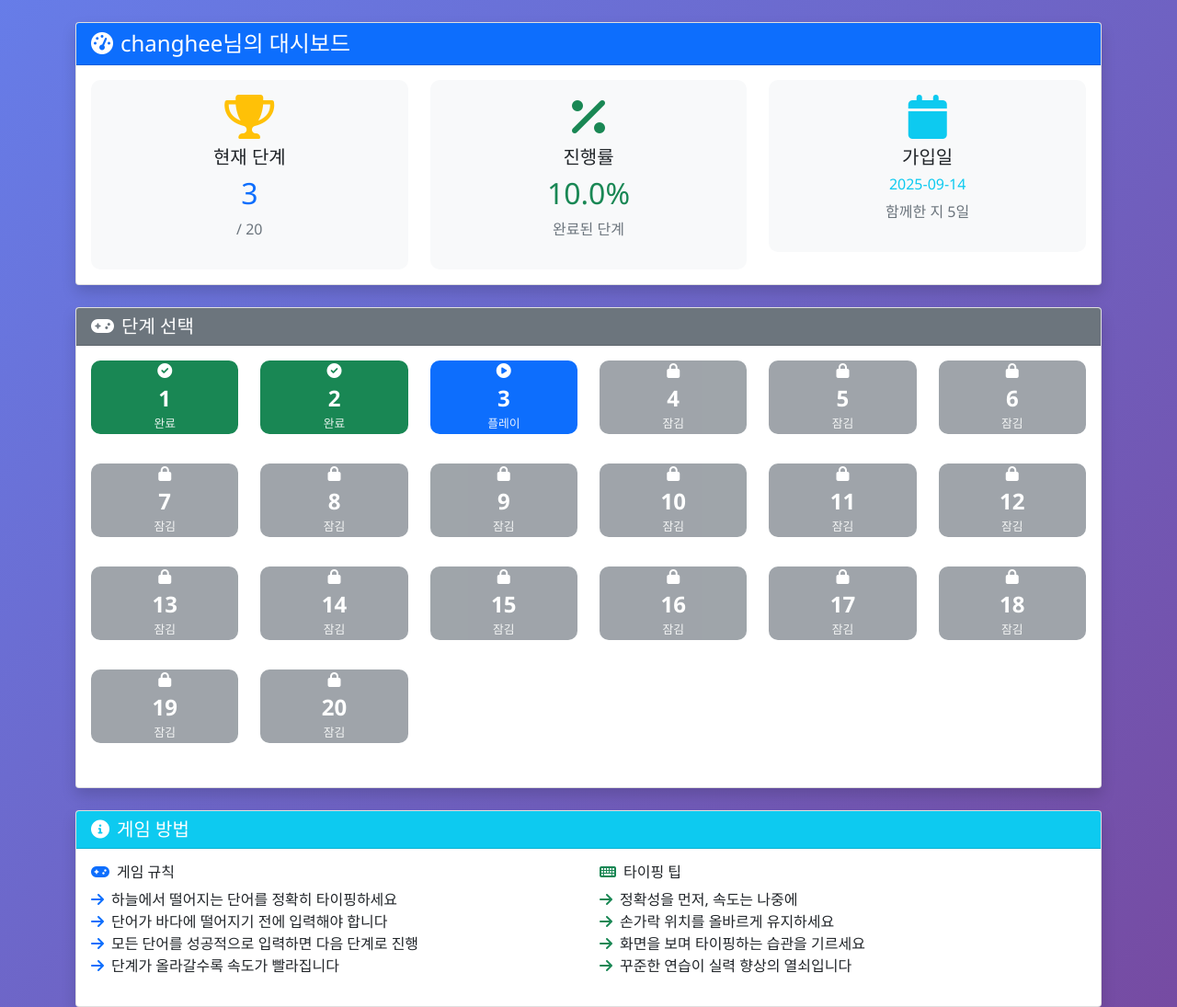
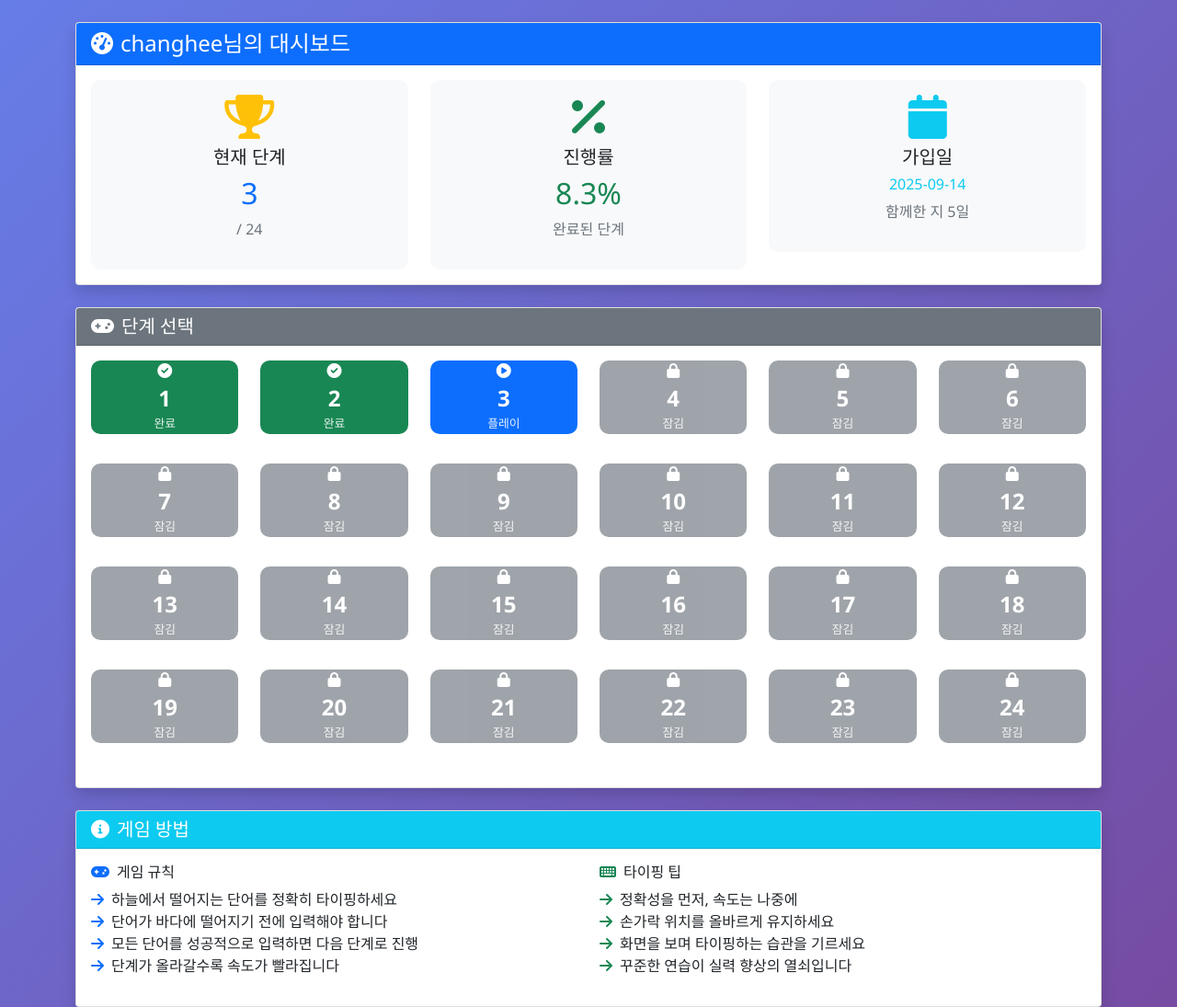
Before and after one commit to changheecho/typing, a Flask app: page /dashboard in a window 1280 px wide. Shown: the part 62-1157 px from the top of the page at 92% size. Run offline with Flask 3, Linux system fonts and the light colour scheme; a user stored in the database is signed in.

Commit message:
초보 단계 추가

```diff
--- a/app.py
+++ b/app.py
@@ -55,26 +55,41 @@ class GameSession(db.Model):
 
 # 단계별 게임 설정
 STAGE_CONFIG = {
-    1: {'speed': 3000, 'word_count': 1, 'word_type': 'single'},  # 3초마다 단어 하나
-    2: {'speed': 2800, 'word_count': 1, 'word_type': 'single'},
-    3: {'speed': 2600, 'word_count': 1, 'word_type': 'single'},
-    4: {'speed': 2400, 'word_count': 1, 'word_type': 'single'},
-    5: {'speed': 2200, 'word_count': 2, 'word_type': 'single'},  # 두 개씩
-    6: {'speed': 2000, 'word_count': 2, 'word_type': 'single'},
-    7: {'speed': 1800, 'word_count': 2, 'word_type': 'single'},
-    8: {'speed': 1600, 'word_count': 2, 'word_type': 'short'},   # 짧은 문장
-    9: {'speed': 1500, 'word_count': 2, 'word_type': 'short'},
-    10: {'speed': 1400, 'word_count': 3, 'word_type': 'short'},
-    11: {'speed': 1300, 'word_count': 3, 'word_type': 'short'},
-    12: {'speed': 1200, 'word_count': 3, 'word_type': 'medium'},  # 중간 문장
-    13: {'speed': 1100, 'word_count': 3, 'word_type': 'medium'},
-    14: {'speed': 1000, 'word_count': 4, 'word_type': 'medium'},
-    15: {'speed': 900, 'word_count': 4, 'word_type': 'medium'},
-    16: {'speed': 800, 'word_count': 4, 'word_type': 'long'},    # 긴 문장
-    17: {'speed': 700, 'word_count': 5, 'word_type': 'long'},
-    18: {'speed': 600, 'word_count': 5, 'word_type': 'long'},
-    19: {'speed': 500, 'word_count': 6, 'word_type': 'complex'},  # 복잡한 문장
-    20: {'speed': 400, 'word_count': 6, 'word_type': 'complex'},
+    # 초보 단계 (2배로 확장, 더 느린 속도)
+    1: {'speed': 5000, 'word_count': 1, 'word_type': 'single'},  # 5초마다 단어 하나 (매우 느림)
+    2: {'speed': 4500, 'word_count': 1, 'word_type': 'single'},  # 4.5초마다
+    3: {'speed': 4000, 'word_count': 1, 'word_type': 'single'},  # 4초마다
+    4: {'speed': 3500, 'word_count': 1, 'word_type': 'single'},  # 3.5초마다
+    5: {'speed': 3000, 'word_count': 1, 'word_type': 'single'},  # 3초마다
+    6: {'speed': 2800, 'word_count': 1, 'word_type': 'single'},  # 2.8초마다
+    7: {'speed': 2600, 'word_count': 1, 'word_type': 'single'},  # 2.6초마다
+    8: {'speed': 2400, 'word_count': 1, 'word_type': 'single'},  # 2.4초마다
+
+    # 초중급 단계
+    9: {'speed': 2200, 'word_count': 2, 'word_type': 'single'},  # 두 개씩 시작
+    10: {'speed': 2000, 'word_count': 2, 'word_type': 'single'},
+    11: {'speed': 1800, 'word_count': 2, 'word_type': 'single'},
+
+    # 중급 단계 (짧은 문장)
+    12: {'speed': 1600, 'word_count': 2, 'word_type': 'short'},   # 짧은 문장 시작
+    13: {'speed': 1500, 'word_count': 2, 'word_type': 'short'},
+    14: {'speed': 1400, 'word_count': 3, 'word_type': 'short'},
+    15: {'speed': 1300, 'word_count': 3, 'word_type': 'short'},
+
+    # 중고급 단계 (중간 문장)
+    16: {'speed': 1200, 'word_count': 3, 'word_type': 'medium'},  # 중간 문장 시작
+    17: {'speed': 1100, 'word_count': 3, 'word_type': 'medium'},
+    18: {'speed': 1000, 'word_count': 4, 'word_type': 'medium'},
+    19: {'speed': 900, 'word_count': 4, 'word_type': 'medium'},
+
+    # 고급 단계 (긴 문장)
+    20: {'speed': 800, 'word_count': 4, 'word_type': 'long'},    # 긴 문장 시작
+    21: {'speed': 700, 'word_count': 5, 'word_type': 'long'},
+    22: {'speed': 600, 'word_count': 5, 'word_type': 'long'},
+
+    # 최고급 단계 (복잡한 문장)
+    23: {'speed': 500, 'word_count': 6, 'word_type': 'complex'},  # 복잡한 문장 시작
+    24: {'speed': 400, 'word_count': 6, 'word_type': 'complex'},
 }
 
 # 단어/문장 데이터
@@ -99,7 +114,45 @@ WORDS_DATA = {
         'happiness', 'incredible', 'joyful', 'kindness', 'laughter', 'magnificent', 'nature',
         'optimistic', 'peaceful', 'quality', 'relaxing', 'sunshine', 'tremendous', 'unique',
         'victory', 'wonderful', 'excellent', 'youth', 'zealous', 'adventure', 'brilliant',
-        'courage', 'dream', 'energy', 'freedom', 'growth', 'harmony', 'inspire', 'journey'
+        'courage', 'dream', 'energy', 'freedom', 'growth', 'harmony', 'inspire', 'journey',
+
+        # 기본 동사들
+        'run', 'walk', 'talk', 'read', 'write', 'play', 'make', 'take', 'give', 'know',
+        'find', 'turn', 'move', 'live', 'show', 'hear', 'look', 'ask', 'try', 'need',
+        'feel', 'become', 'leave', 'bring', 'keep', 'start', 'stop', 'help', 'open', 'close',
+        'build', 'break', 'learn', 'teach', 'understand', 'remember', 'forget', 'choose', 'decide', 'change',
+
+        # 일상 명사들
+        'house', 'car', 'book', 'computer', 'phone', 'table', 'chair', 'door', 'window', 'food',
+        'water', 'money', 'friend', 'family', 'school', 'office', 'city', 'country', 'world', 'earth',
+        'sun', 'moon', 'star', 'tree', 'flower', 'animal', 'dog', 'cat', 'bird', 'fish',
+        'music', 'movie', 'game', 'sport', 'color', 'number', 'letter', 'word', 'story', 'picture',
+
+        # 형용사들
+        'big', 'small', 'long', 'short', 'high', 'low', 'fast', 'slow', 'hot', 'cold',
+        'warm', 'cool', 'bright', 'dark', 'light', 'heavy', 'easy', 'hard', 'soft', 'rough',
+        'smooth', 'clean', 'dirty', 'fresh', 'old', 'young', 'strong', 'weak', 'rich', 'poor',
+        'happy', 'sad', 'angry', 'calm', 'busy', 'free', 'safe', 'dangerous', 'healthy', 'sick',
+
+        # 기술 관련 단어들
+        'internet', 'website', 'email', 'software', 'hardware', 'digital', 'online', 'data', 'file', 'folder',
+        'program', 'system', 'network', 'server', 'database', 'password', 'username', 'download', 'upload', 'backup',
+        'keyboard', 'mouse', 'screen', 'monitor', 'printer', 'scanner', 'camera', 'video', 'audio', 'image',
+
+        # 학습 관련 단어들
+        'student', 'teacher', 'lesson', 'homework', 'test', 'exam', 'grade', 'class', 'subject', 'course',
+        'university', 'college', 'degree', 'certificate', 'skill', 'knowledge', 'education', 'training', 'practice', 'study',
+        'research', 'project', 'assignment', 'presentation', 'report', 'paper', 'article', 'journal', 'library', 'textbook',
+
+        # 감정 및 상태 단어들
+        'love', 'hope', 'fear', 'joy', 'peace', 'stress', 'worry', 'confidence', 'pride', 'shame',
+        'surprise', 'excitement', 'boredom', 'interest', 'curiosity', 'patience', 'gratitude', 'respect', 'trust', 'faith',
+        'memory', 'thought', 'idea', 'opinion', 'belief', 'value', 'goal', 'plan', 'purpose', 'meaning',
+
+        # 액션 및 활동 단어들
+        'exercise', 'cooking', 'shopping', 'travel', 'vacation', 'holiday', 'party', 'meeting', 'conference', 'interview',
+        'conversation', 'discussion', 'argument', 'agreement', 'decision', 'choice', 'option', 'solution', 'problem', 'question',
+        'answer', 'result', 'effect', 'cause', 'reason', 'explanation', 'example', 'experience', 'opportunity', 'challenge'
     ],
     'short': [
         # 기본 짧은 구문들
@@ -261,7 +314,7 @@ def dashboard():
         return redirect(url_for('login'))
 
     user = User.query.get(session['user_id'])
-    return render_template('dashboard.html', user=user, max_stage=20)
+    return render_template('dashboard.html', user=user, max_stage=24)
 
 @app.route('/game/<int:stage>')
 def game(stage):
--- a/templates/game.html
+++ b/templates/game.html
@@ -178,7 +178,7 @@
         const currentStage = {{ stage }};
         const nextStage = currentStage + 1;
         console.log('현재 단계:', currentStage, '다음 단계:', nextStage);
-        if (nextStage <= 20) {
+        if (nextStage <= 24) {
             window.location.href = `/game/${nextStage}`;
         } else {
             window.location.href = '{{ url_for("dashboard") }}';
@@ -220,7 +220,7 @@
         console.log('현재 단계:', currentStage, '다음 단계:', nextStage);
 
         try {
-            if (nextStage <= 20) {
+            if (nextStage <= 24) {
                 window.location.href = `/game/${nextStage}`;
             } else {
                 window.location.href = '{{ url_for("dashboard") }}';
```
